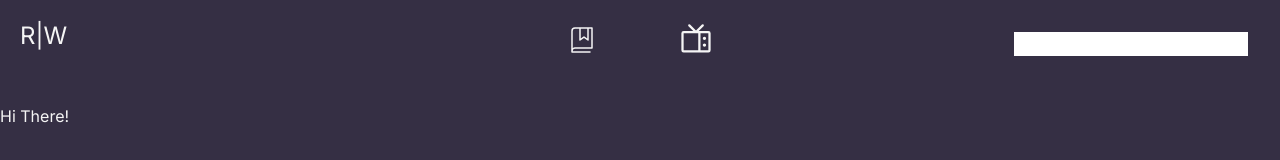
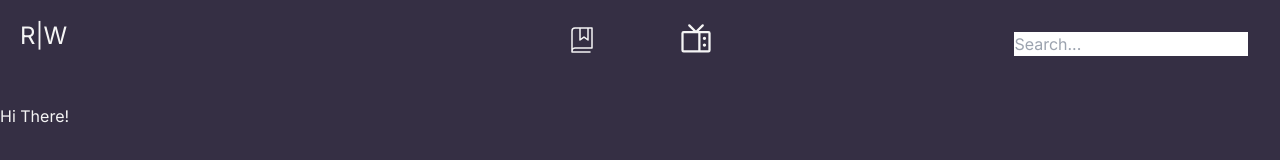
Before and after one commit to frenchie43972/read-and-watch, a Next.js app in the folder frontend/read-and-watch/: page / in a window 1280 px wide. Shown: the top 160 px of the page. Built offline with nearby package versions, Linux system fonts and the light colour scheme.

Commit message:
navbar done for now

```diff
--- a/frontend/read-and-watch/src/app/components/navbar.tsx
+++ b/frontend/read-and-watch/src/app/components/navbar.tsx
@@ -27,7 +27,7 @@ const Navbar: React.FC = () => {
         </Link>
       </div>
       <div className="flex-grow w-1/5 h-12">
-        <input className="mt-4" />
+        <input className="mt-4 text-gray-800" placeholder="Search..."/>
       </div>
     </nav>
   );
```
Also changed, not shown: frontend/read-and-watch/src/app/components/footer.tsx (added), 1 other file (tests, documents, lock files or other folders).
